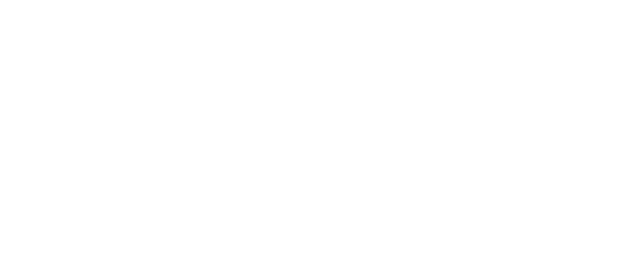
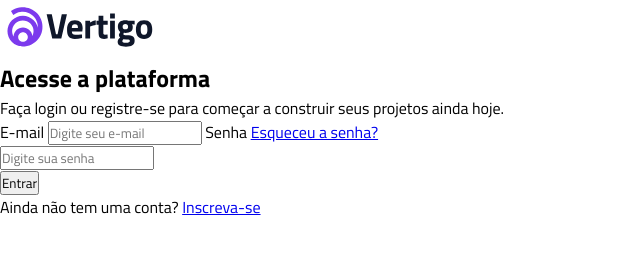
Before and after one commit to vbruno96/boraCodar11, a plain HTML site: page index.html in a window 1280 px wide. Shown: the whole page, without its empty margins (0-640 px from the left). Drawn offline with Linux system fonts and the light colour scheme.

Commit message:
page structure

```diff
--- a/index.html
+++ b/index.html
@@ -11,6 +11,30 @@
   <link href="https://fonts.googleapis.com/css2?family=Titillium+Web:wght@400;600;700&display=swap" rel="stylesheet">
 </head>
 <body>
-
+  <aside>
+    <header>
+      <img src="./assets/logo.svg" alt="">
+    </header>
+    <main class="content">
+      <h1>Acesse a plataforma</h1>
+      <p>Faça login ou registre-se para começar a construir seus projetos ainda hoje.</p>
+      <form action="">
+        <label for="email">
+          E-mail
+        </label>
+        <input type="email" name="login" id="email" placeholder="Digite seu e-mail">
+        <label for="password">
+          Senha
+        </label>
+        <a href="#">Esqueceu a senha?</a>
+        <div class="input-wrapper">
+          <input type="password" name="password" id="password" placeholder="Digite sua senha">
+        </div>
+        <button type="submit">Entrar</button>
+      </form>
+      <p>Ainda não tem uma conta? <a href="#">Inscreva-se</a></p>
+    </main>
+  </aside>
+  <div class="background"></div>
 </body>
 </html>
```
